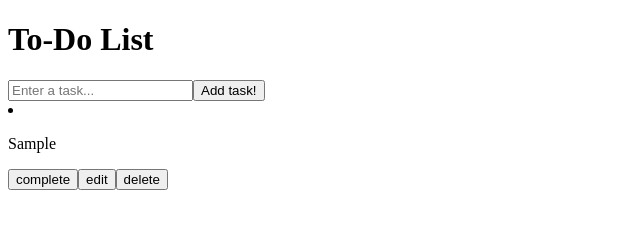
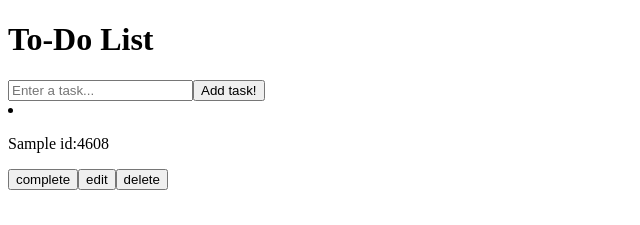
Before and after one commit to cmdcjones/react-to-do-list, a React (Create React App) app: page / in a window 1280 px wide. Both pictures are taken after typing "Sample" into the empty fields and a click on the button "Add task!". Shown: the top 225 px of the page, without its empty margins (0-640 px from the left). Built offline with nearby package versions, Linux system fonts and the light colour scheme.

Commit message:
created Task "delete" method

```diff
--- a/src/components/TodoList.js
+++ b/src/components/TodoList.js
@@ -13,11 +13,15 @@ const TodoList = ({ todoItems, setTodoItems }) => {
         );
     }
 
+    const handleDelete = ({ id }) => {
+        setTodoItems(todoItems.filter((task) => task.id !== id));
+    }
+
     return (
         <div className="todo-list">
         {todoItems.map((task) => (
             <li className="task-item" key={task.id}>
-                <p>{task.title}</p>
+                <p>{task.title} id:{task.id}</p>
                 <div>
                     <button
                         className="task-complete"
@@ -32,6 +36,7 @@ const TodoList = ({ todoItems, setTodoItems }) => {
                     </button>
                     <button
                         className="task-delete"
+                        onClick={() => handleDelete(task)}
                     >
                         delete
                     </button>
```
